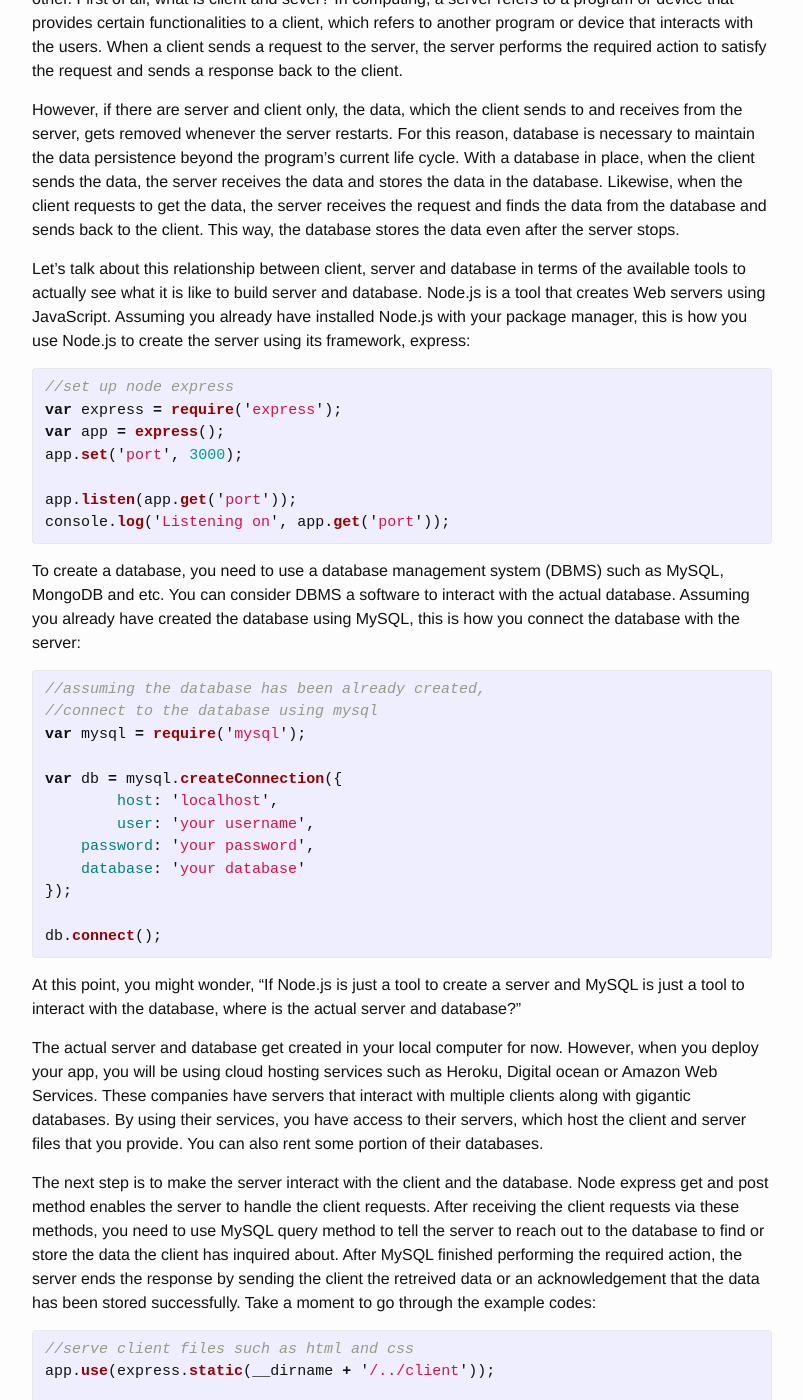
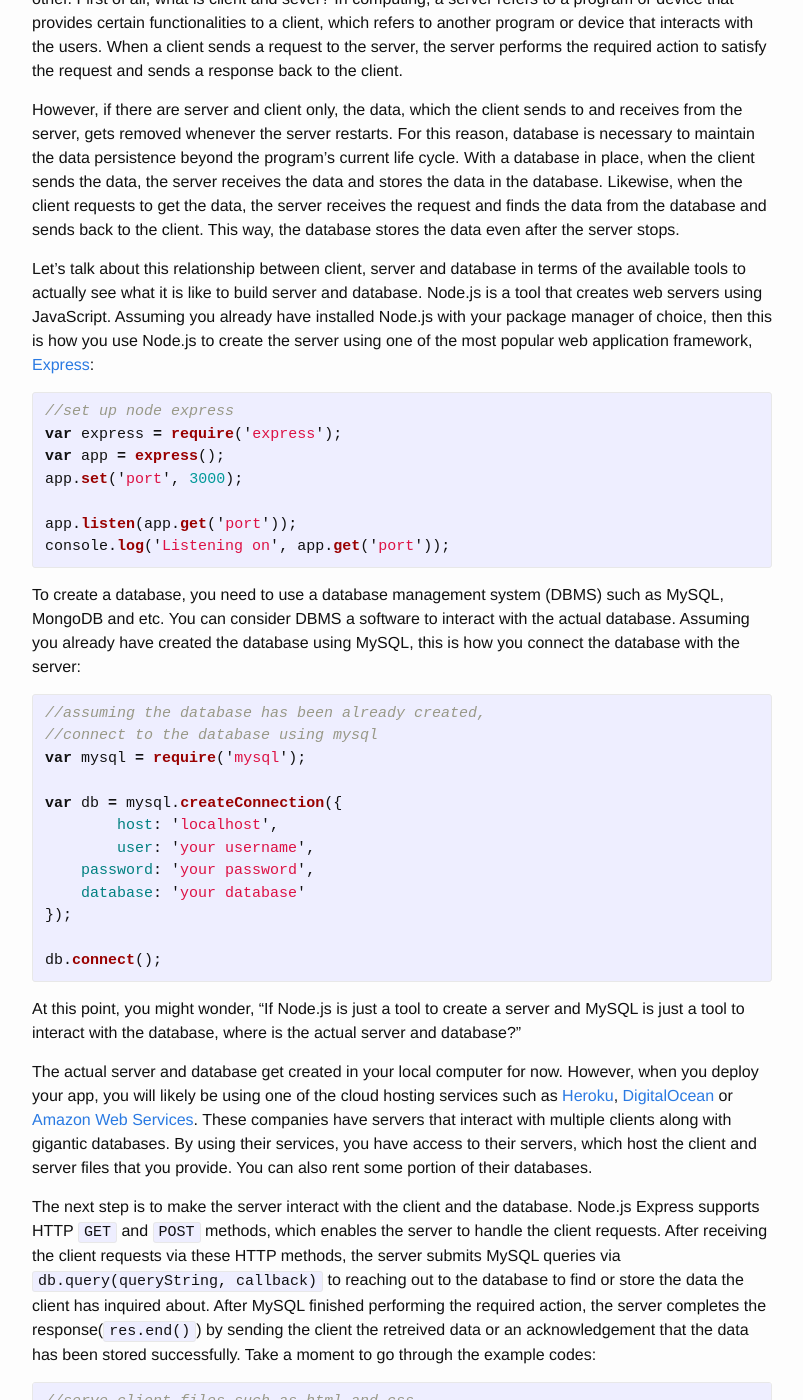
Before and after one commit to jinsoocha/jinsoocha.github.io, a Jekyll site: the page built from _posts/2016-05-18-The relationship between server and database.markdown, in a window 1280 px wide and 1400 px high, scrolled down 321 px. Shown: the whole window, without its empty margins (238-1041 px from the left). Built offline with Jekyll 4.4.1, drawn with Linux system fonts in a browser that asks for light colours; nearby versions of some CDN libraries.

Commit message:
[16-05-18] minor improvements on formatting and wording

```diff
--- a/_posts/2016-05-18-The relationship between server and database.markdown
+++ b/_posts/2016-05-18-The relationship between server and database.markdown
@@ -9,7 +9,7 @@ In this post, I would like to provide the big picture of how client, server and
 
 However, if there are server and client only, the data, which the client sends to and receives from the server, gets removed whenever the server restarts. For this reason, database is necessary to maintain the data persistence beyond the program's current life cycle. With a database in place, when the client sends the data, the server receives the data and stores the data in the database. Likewise, when the client requests to get the data, the server receives the request and finds the data from the database and sends back to the client. This way, the database stores the data even after the server stops.
 
-Let's talk about this relationship between client, server and database in terms of the available tools to actually see what it is like to build server and database. Node.js is a tool that creates Web servers using JavaScript. Assuming you already have installed Node.js with your package manager, this is how you use Node.js to create the server using its framework, express:
+Let's talk about this relationship between client, server and database in terms of the available tools to actually see what it is like to build server and database. Node.js is a tool that creates web servers using JavaScript. Assuming you already have installed Node.js with your package manager of choice, then this is how you use Node.js to create the server using one of the most popular web application framework, [Express](http://expressjs.com/):
 
 {% highlight javascript %}
 //set up node express
@@ -40,9 +40,9 @@ db.connect();
 
 At this point, you might wonder, "If Node.js is just a tool to create a server and MySQL is just a tool to interact with the database, where is the actual server and database?"
 
-The actual server and database get created in your local computer for now. However, when you deploy your app, you will be using cloud hosting services such as Heroku, Digital ocean or Amazon Web Services. These companies have servers that interact with multiple clients along with gigantic databases. By using their services, you have access to their servers, which host the client and server files that you provide. You can also rent some portion of their databases.
+The actual server and database get created in your local computer for now. However, when you deploy your app, you will likely be using one of the cloud hosting services such as [Heroku](https://www.heroku.com/), [DigitalOcean](https://www.digitalocean.com/) or [Amazon Web Services](https://aws.amazon.com/). These companies have servers that interact with multiple clients along with gigantic databases. By using their services, you have access to their servers, which host the client and server files that you provide. You can also rent some portion of their databases.
 
-The next step is to make the server interact with the client and the database. Node express get and post method enables the server to handle the client requests. After receiving the client requests via these methods, you need to use MySQL query method to tell the server to reach out to the database to find or store the data the client has inquired about. After MySQL finished performing the required action, the server ends the response by sending the client the retreived data or an acknowledgement that the data has been stored successfully. Take a moment to go through the example codes:
+The next step is to make the server interact with the client and the database. Node.js Express supports HTTP `GET` and `POST` methods, which enables the server to handle the client requests. After receiving the client requests via these HTTP methods, the server submits MySQL queries via `db.query(queryString, callback)` to reaching out to the database to find or store the data the client has inquired about. After MySQL finished performing the required action, the server completes the response(`res.end()`) by sending the client the retreived data or an acknowledgement that the data has been stored successfully. Take a moment to go through the example codes:
 
 {% highlight javascript %}
 //serve client files such as html and css
```
